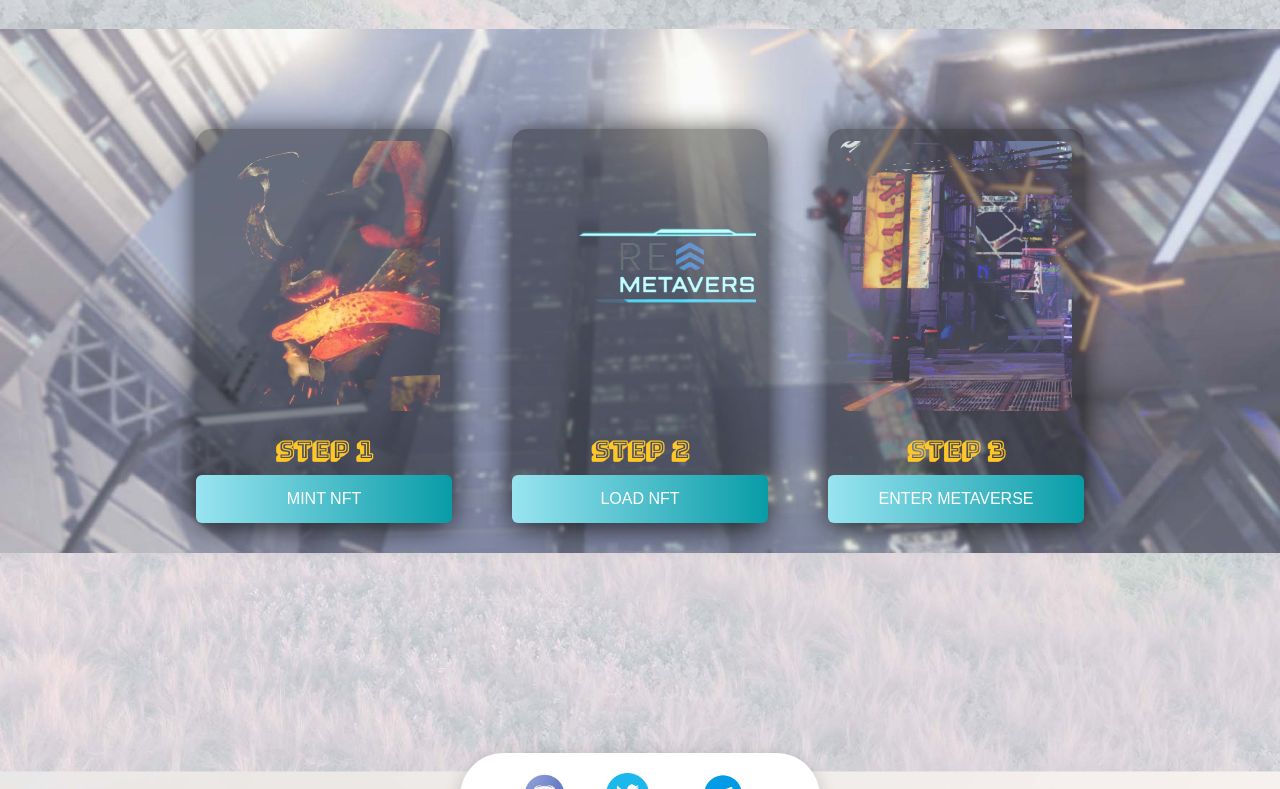
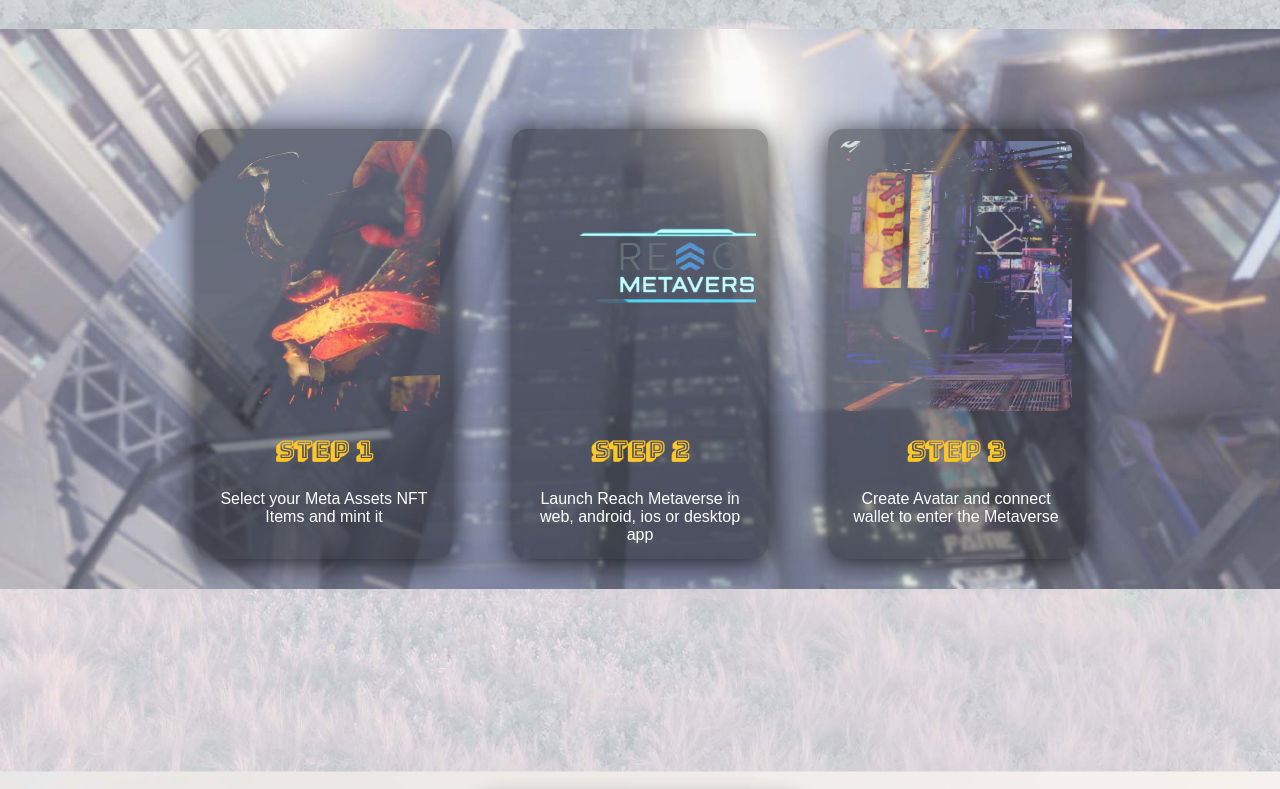
Before and after one commit to metaassets/metaassets.github.io, a plain HTML site: page index.html in a window 1280 px wide. Shown: the part 1253-2042 px from the top of the page. Drawn offline with Linux system fonts and the light colour scheme.

Commit message:
treasure chest

```diff
--- a/index.html
+++ b/index.html
@@ -79,20 +79,11 @@
 			<div class="col-2 float">
 				<div>
 
-				<img src="images/3dassets.png" class="land ">
+				<img src="images/chest.png" class="land ">
 				</div>
 			</div>
 
-
 		</div>
-
-
-
-
-
-
-
-
 
 
 
@@ -108,21 +99,21 @@
 			<div class="card-image car-1"></div>
 			<h2>Step 1</h2>
 
-			<a href="">MINT NFT</a>
+			<a href="">Select your Meta Assets NFT Items and mint it</a>
 		</div>
 
 		<div class="card">
 			<div class="card-image car-2"></div>
 			<h2>Step 2</h2>
 
-			<a href="">LOAD NFT</a>
+			<a href="https://reachmetaverse.org/">Launch Reach Metaverse in web, android, ios or desktop app</a>
 		</div>
 
 		<div class="card">
 			<div class="card-image car-3"></div>
 			<h2>Step 3</h2>
 
-			<a href="">ENTER METAVERSE </a>
+			<a href="https://reachmetaverse.org/">Create Avatar and connect wallet to enter the Metaverse </a>
 		</div>
 
 
--- a/style.css
+++ b/style.css
@@ -89,7 +89,7 @@ body{
 	background: linear-gradient(90deg, #d5f2ff, #adecff);
 	background-size: cover;
 	background-image: url(images/ReachMetaverse.jpg);
-	white-space: nowrap;
+
 
 
 
@@ -136,7 +136,7 @@ body{
 	display: block;
 	text-align: center;
 	margin: auto;
-	background: linear-gradient(to right, #99e4f1, #089ca7);
+
 	border-radius: 6px;
 	cursor: pointer;
 	text-decoration: none;
```
Also changed, not shown: 2 other files.
